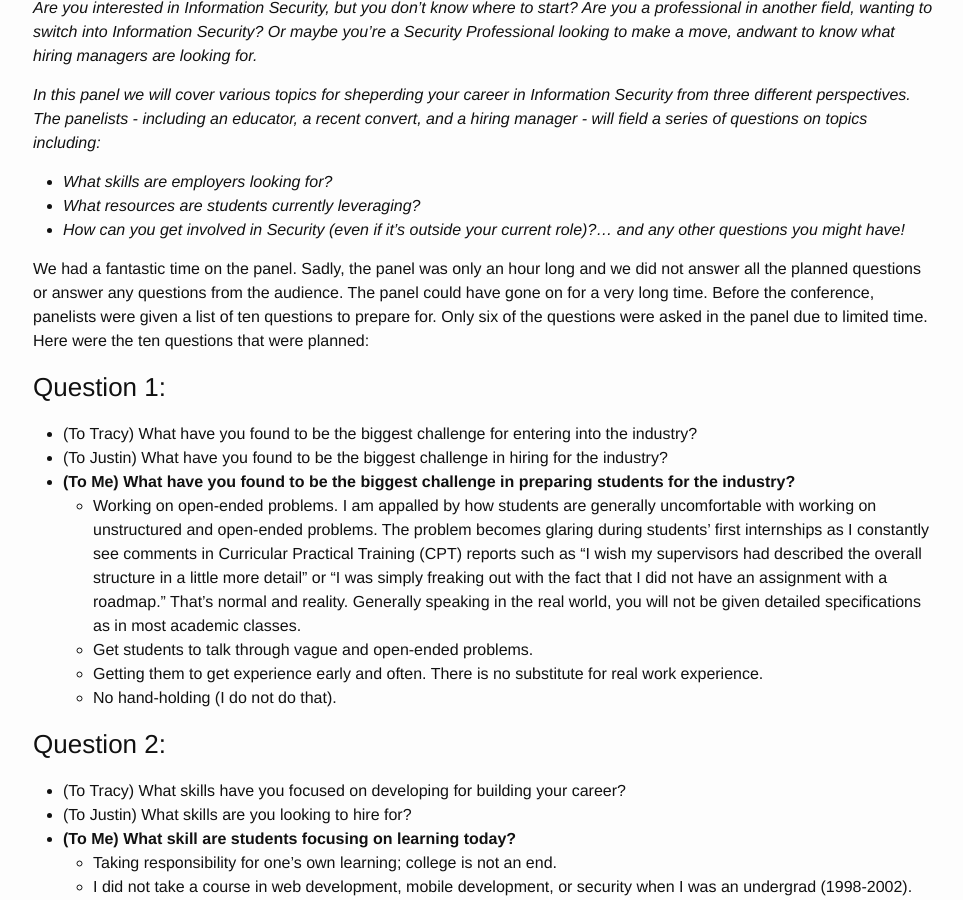
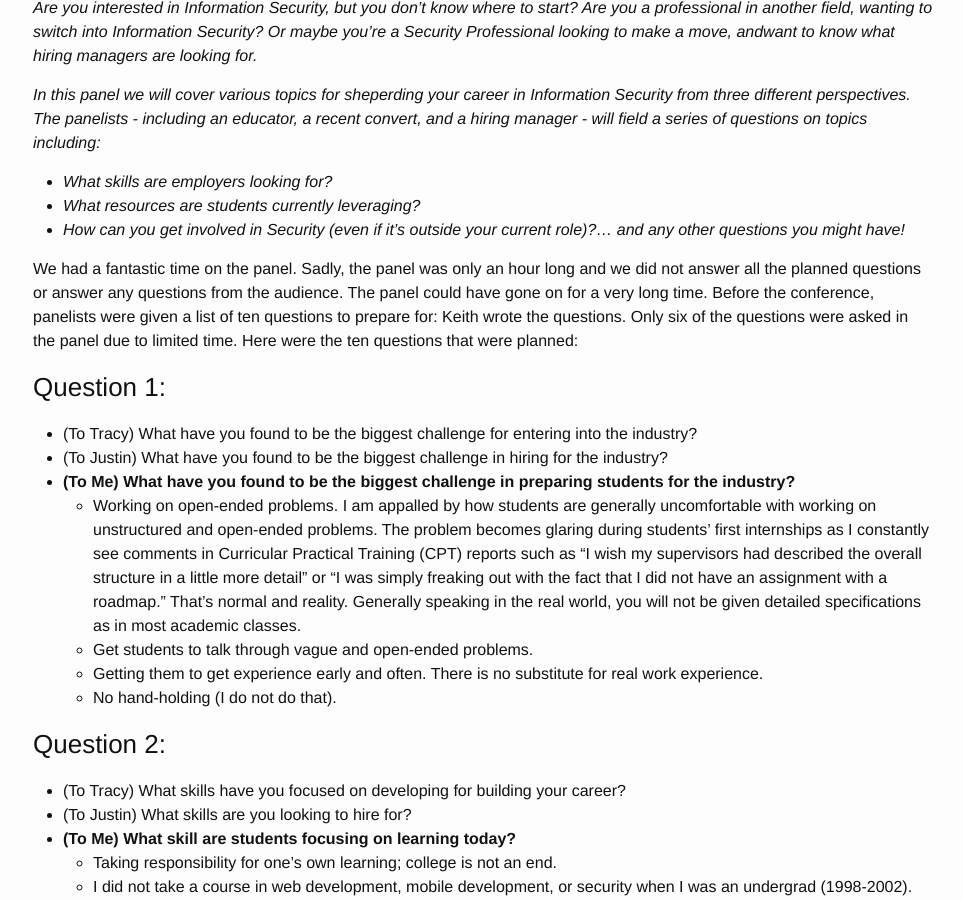
Before and after one commit to mchow01/mchow01.github.io, a Jekyll site: the page built from _posts/2017-04-16-breaking-into-infosec.md, in a window 1280 px wide and 900 px high, scrolled down 333 px. Shown: the whole window, without its empty margins (157-1120 px from the left). Built offline with Jekyll 4.4.1, drawn with Linux system fonts in a browser that asks for light colours.

Commit message:
Cited Keith Hoodlet

```diff
--- a/_posts/2017-04-16-breaking-into-infosec.md
+++ b/_posts/2017-04-16-breaking-into-infosec.md
@@ -15,7 +15,7 @@ At the BSides Boston 2017 Security Conference held at Harvard University's Scien
 * *What resources are students currently leveraging?*
 * *How can you get involved in Security (even if it's outside your current role)?... and any other questions you might have!*
 
-We had a fantastic time on the panel.  Sadly, the panel was only an hour long and we did not answer all the planned questions or answer any questions from the audience.  The panel could have gone on for a very long time.  Before the conference, panelists were given a list of ten questions to prepare for.  Only six of the questions were asked in the panel due to limited time.  Here were the ten questions that were planned:
+We had a fantastic time on the panel.  Sadly, the panel was only an hour long and we did not answer all the planned questions or answer any questions from the audience.  The panel could have gone on for a very long time.  Before the conference, panelists were given a list of ten questions to prepare for: Keith wrote the questions.  Only six of the questions were asked in the panel due to limited time.  Here were the ten questions that were planned:
 
 ### Question 1:
 
```
Also changed, not shown: 2 other files.
